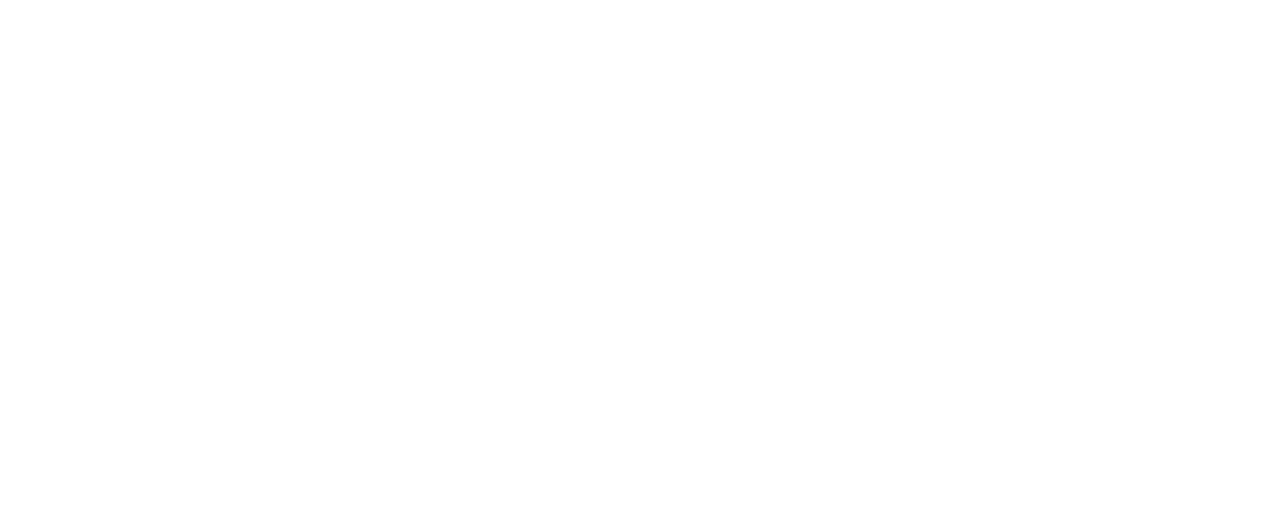
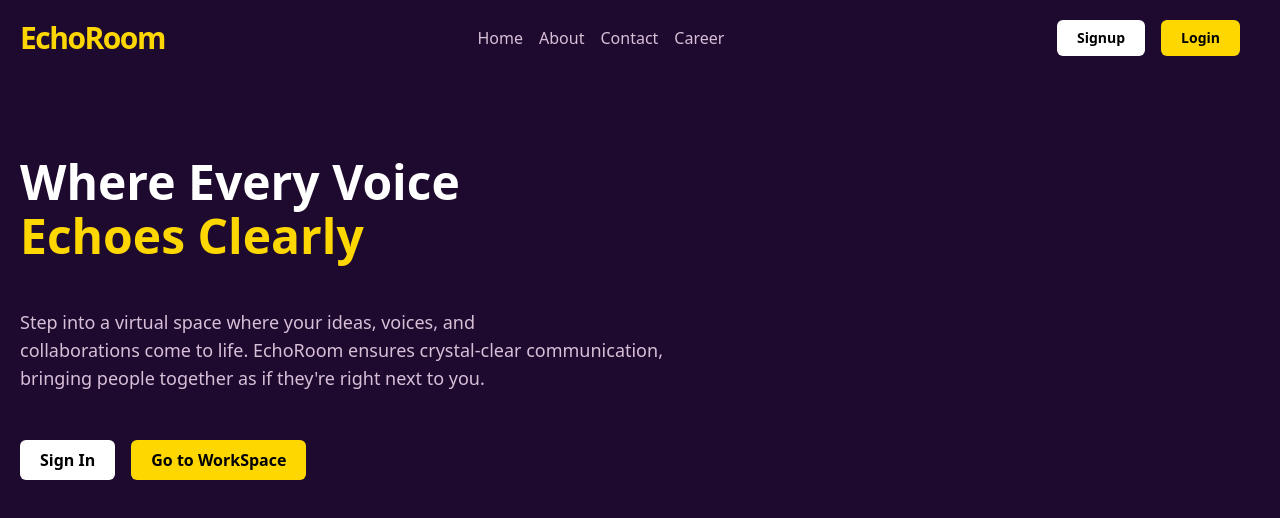
Before and after one commit to AxBwal/EchoRoom, a Next.js app: page / in a window 1280 px wide. Shown: the top 518 px of the page. Built offline with nearby package versions, Linux system fonts and the light colour scheme.

Commit message:
Hero page added

```diff
--- /dev/null
+++ b/src/app/Components/Home/Hero.tsx
@@ -0,0 +1,24 @@
+import React from 'react'
+
+function Hero() {
+  return (
+    <div className='flex flex-col gap-7 px-5 py-24'>
+      <div>
+        <p className='text-[#ffffff] text-5xl font-bold leading-tight'>Where Every Voice</p>
+        <p className='text-[#FFD700] text-5xl font-bold'>Echoes Clearly</p>
+      </div>
+      <div className='text-lg py-5'>
+        <p className='text-[#D8BFD8]'>Step into a virtual space where your ideas, voices, and</p>
+        <p className='text-[#D8BFD8]'>collaborations come to life. EchoRoom ensures crystal-clear communication,</p>
+        <p className='text-[#D8BFD8]'> bringing people together as if they're right next to you.</p>
+      </div>
+
+      <div className="flex gap-4 text-[#D8BFD8]">
+        <div className="bg-[#ffffff] font-semibold text-black rounded-md px-5 py-2 hover:bg-[#FFD700] cursor-pointer">Sign In</div>
+        <div className="bg-[#FFD700] font-semibold text-black rounded-md px-5 py-2 hover:bg-[#ffffff] cursor-pointer">Go to WorkSpace</div>
+      </div>
+    </div>
+  )
+}
+
+export default Hero
--- /dev/null
+++ b/src/app/Components/Homepage.tsx
@@ -0,0 +1,12 @@
+import React from 'react'
+import Hero from './Home/Hero'
+
+function Homepage() {
+  return (
+    <div>
+        <Hero/>
+    </div>
+  )
+}
+
+export default Homepage
--- /dev/null
+++ b/src/app/Components/Navbar.tsx
@@ -0,0 +1,43 @@
+import React from "react";
+
+const data = [
+  {
+    id: 1,
+    title: "Home",
+  },
+  {
+    id: 2,
+    title: "About",
+  },
+  {
+    id: 3,
+    title: "Contact",
+  },
+  {
+    id: 4,
+    title: "Career",
+  },
+];
+
+function Navbar() {
+  return (
+    <div className="flex justify-between px-5 mt-5">
+      <div className="text-[#FFD700] text-3xl font-bold tracking-tighter">EchoRoom</div>
+      <div className="flex gap-4 text-[#D8BFD8] items-center cursor-pointer">
+        {data.map((item) => {
+          return (
+            <div>
+              <div className="hover:text-[#FFD700]">{item.title}</div>
+            </div>
+          );
+        })}
+      </div>
+      <div className="flex gap-4 px-5 text-[#D8BFD8]">
+        <div className="bg-[#ffffff] font-semibold text-black rounded-md px-5 py-2 hover:bg-[#FFD700] cursor-pointer text-sm">Signup</div>
+        <div className="bg-[#FFD700] font-semibold text-black rounded-md px-5 py-2 hover:bg-[#ffffff] cursor-pointer text-sm">Login</div>
+      </div>
+    </div>
+  );
+}
+
+export default Navbar;
--- a/src/app/globals.css
+++ b/src/app/globals.css
@@ -1,3 +1,7 @@
 @tailwind base;
 @tailwind components;
 @tailwind utilities;
+
+*{
+    background: #1E0A2E;
+}
--- a/src/app/layout.tsx
+++ b/src/app/layout.tsx
@@ -14,7 +14,7 @@
 });
 
 export const metadata: Metadata = {
-  title: "Create Next App",
+  title: "EchoRoom",
   description: "Generated by create next app",
 };
 
--- a/src/app/page.tsx
+++ b/src/app/page.tsx
@@ -1,9 +1,11 @@
-
+import Homepage from "./Components/Homepage";
+import Navbar from "./Components/Navbar";
 
 export default function Home() {
   return (
     <div>
-      <div> </div>
+      <Navbar />
+      <Homepage />
     </div>
   );
 }
```
